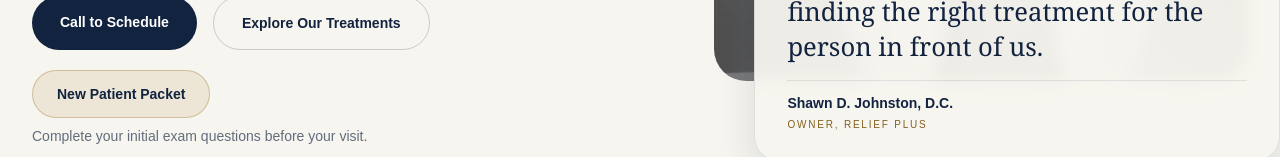
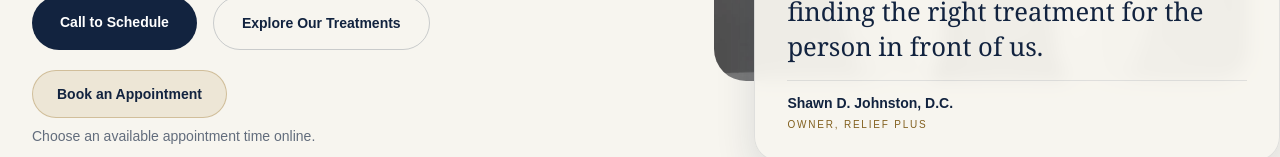
Before and after one commit to shawnjohnstondc/relief-plus-website, a Next.js app: page / in a window 1280 px wide. Shown: the part 647-804 px from the top of the page. Built offline with nearby package versions, Linux system fonts and the light colour scheme.

Commit message:
Update homepage appointment booking link

```diff
--- a/app/page.tsx
+++ b/app/page.tsx
@@ -68,7 +68,7 @@ const conditions = [
 ] as const;
 
 export default function Home() {
-  const patientPacketUrl = "https://relief-plus-patient-checkin.vercel.app/";
+  const appointmentBookingUrl = "https://myreliefplus.janeapp.com";
   return (
     <main className="min-h-screen bg-[#f7f5ef] text-[#12233f]">
       <JsonLd data={websiteJsonLd} />
@@ -114,16 +114,16 @@ export default function Home() {
               </Link>
             </div>
 
-            {patientPacketUrl && (
+            {appointmentBookingUrl && (
               <div className="mt-5">
                 <a
-                  href={patientPacketUrl}
+                  href={appointmentBookingUrl}
                   className="inline-flex min-h-12 items-center justify-center gap-3 rounded-full border border-[#9a7428]/35 bg-[#ede6d6] px-6 py-3 text-sm font-semibold text-[#12233f] transition hover:border-[#9a7428] hover:bg-[#e7ddc8] focus-visible:outline-2 focus-visible:outline-offset-4 focus-visible:outline-[#9a7428] max-sm:w-full"
                 >
-                  New Patient Packet
+                  Book an Appointment
                 </a>
                 <p className="mt-2 text-sm text-[#12233f]/65">
-                  Complete your initial exam questions before your visit.
+                  Choose an available appointment time online.
                 </p>
               </div>
             )}
```
